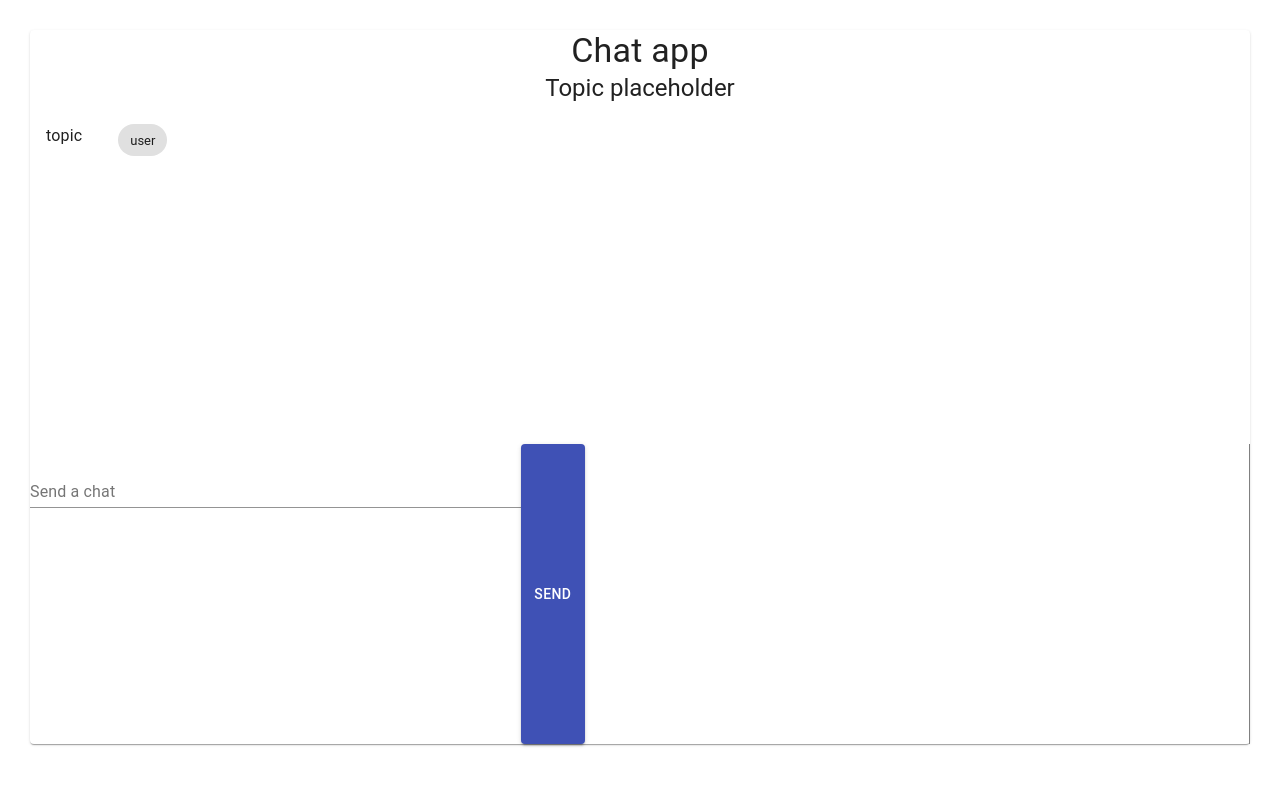
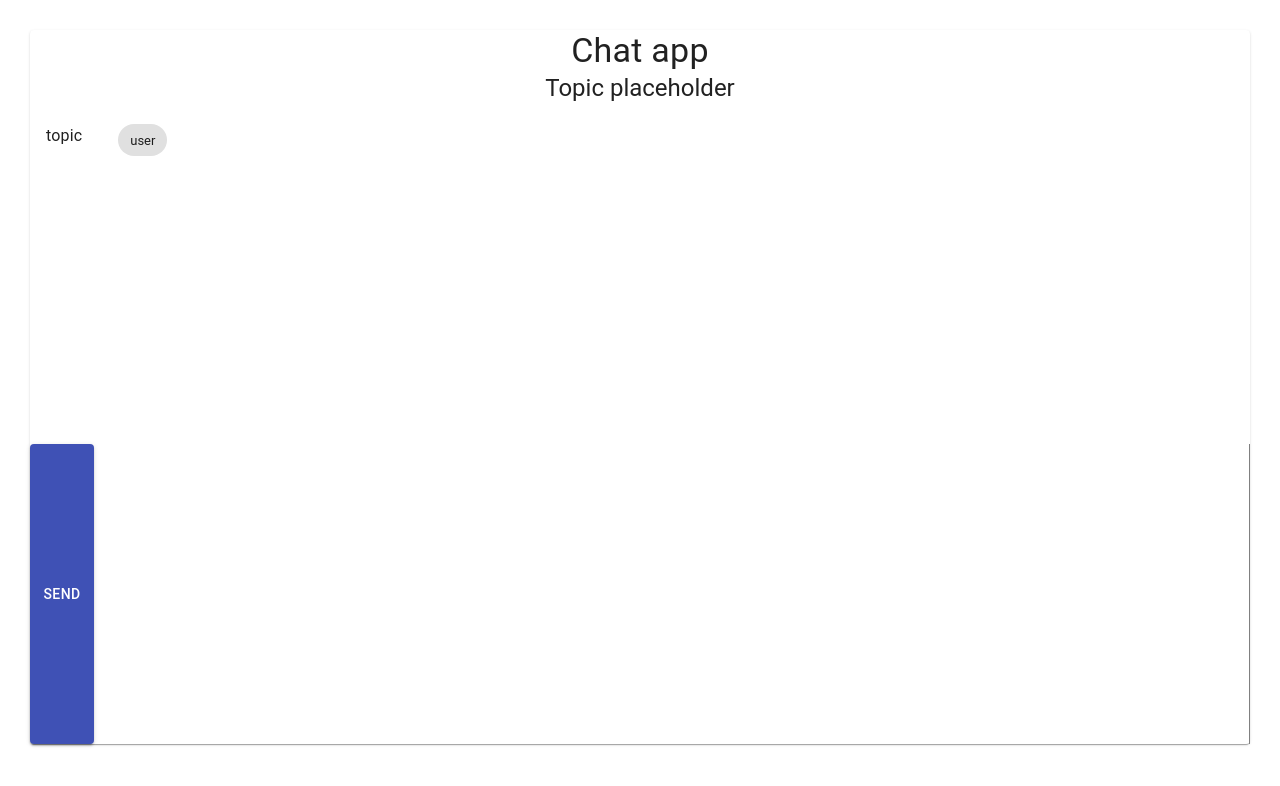
Before and after one commit to chikondiman/chats, a React (Create React App) app: page / in a window 1280 px wide. Shown: the top 786 px of the page. Built offline with nearby package versions, Linux system fonts and the light colour scheme.

Commit message:
Update Dashboard.js

```diff
--- a/src/components/Dashboard.js
+++ b/src/components/Dashboard.js
@@ -96,14 +96,6 @@ export default function Dashboard() {
 
             <div className={classes.flex}>
 
-            <TextField
-             id="standard-name"
-             label="Send a chat"
-             className={classes.chatBox}
-             value={textValue}
-             onChange={e => changeTextValue(e.target.value)}
-             margin="normal"
-             padding="10px"/>
 
 
             <Button variant="contained" color="primary">
```
